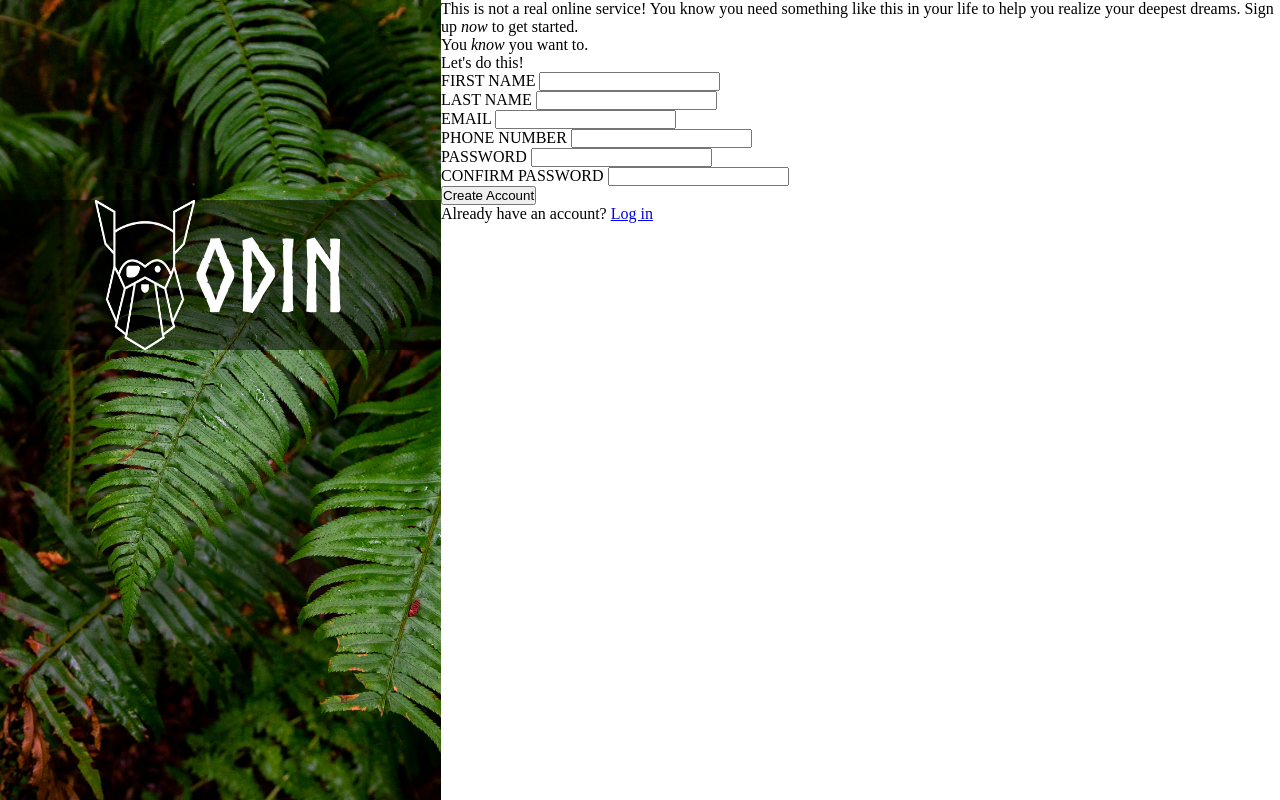
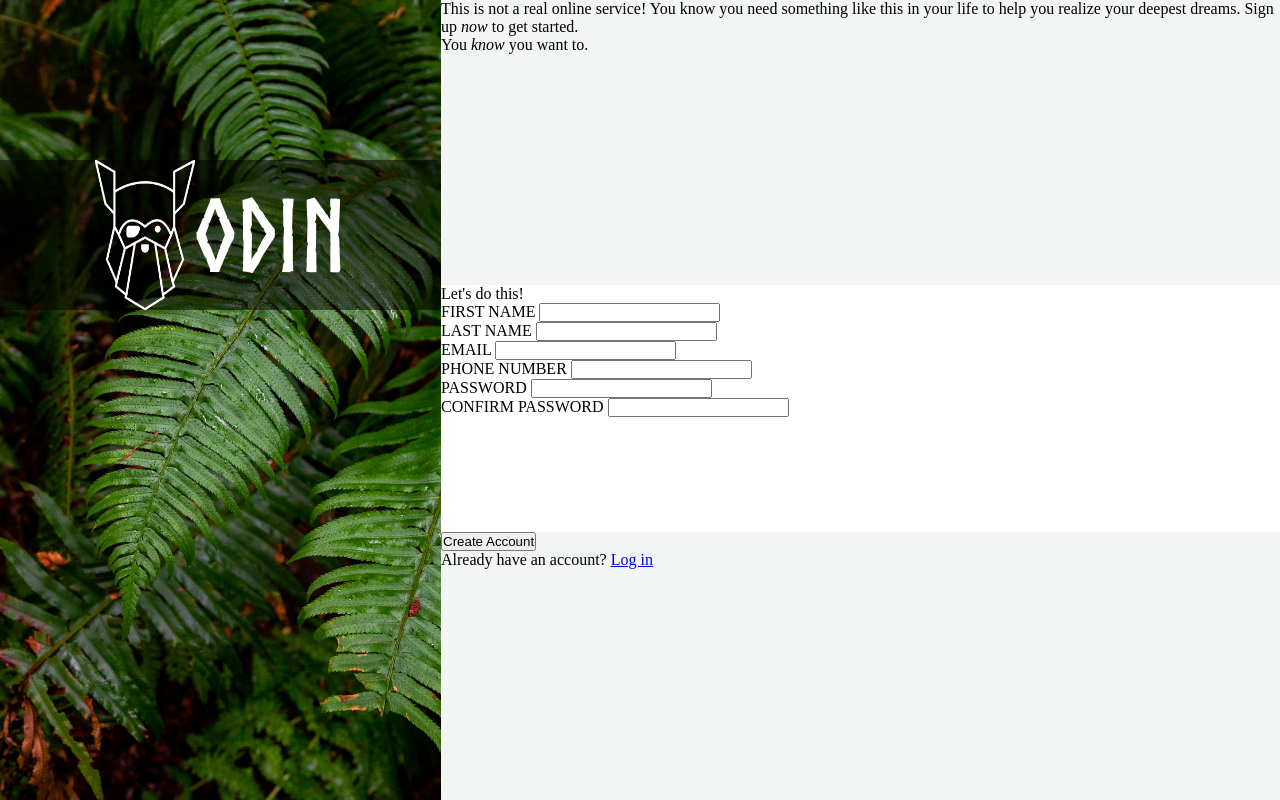
Before and after one commit to JSE955/sign-up-form, a plain HTML site: page index.html in a window 1280 px wide. Drawn offline with Linux system fonts and the light colour scheme.

Commit message:
Adjust positioning of right column

```diff
--- a/styles.css
+++ b/styles.css
@@ -32,10 +32,29 @@ body {
 
 .left-column div {
     position: relative;
-    top: 25vh;
+    top: 20vh;
     background-color: rgba(0, 0, 0, 0.5);
     display: flex;
     justify-content: center;
     align-items: center;
     font-size: 100px;
 }
+
+.right-column {
+    display: flex;
+    flex-direction: column;
+}
+
+.section-one {
+    background-color: rgb(242, 245, 244);
+    flex-grow: 2;
+}
+
+.section-two {
+    flex-grow: 1;
+}
+
+.section-three {
+    background-color: rgb(242, 245, 244);
+    flex-grow: 2;
+}
```
